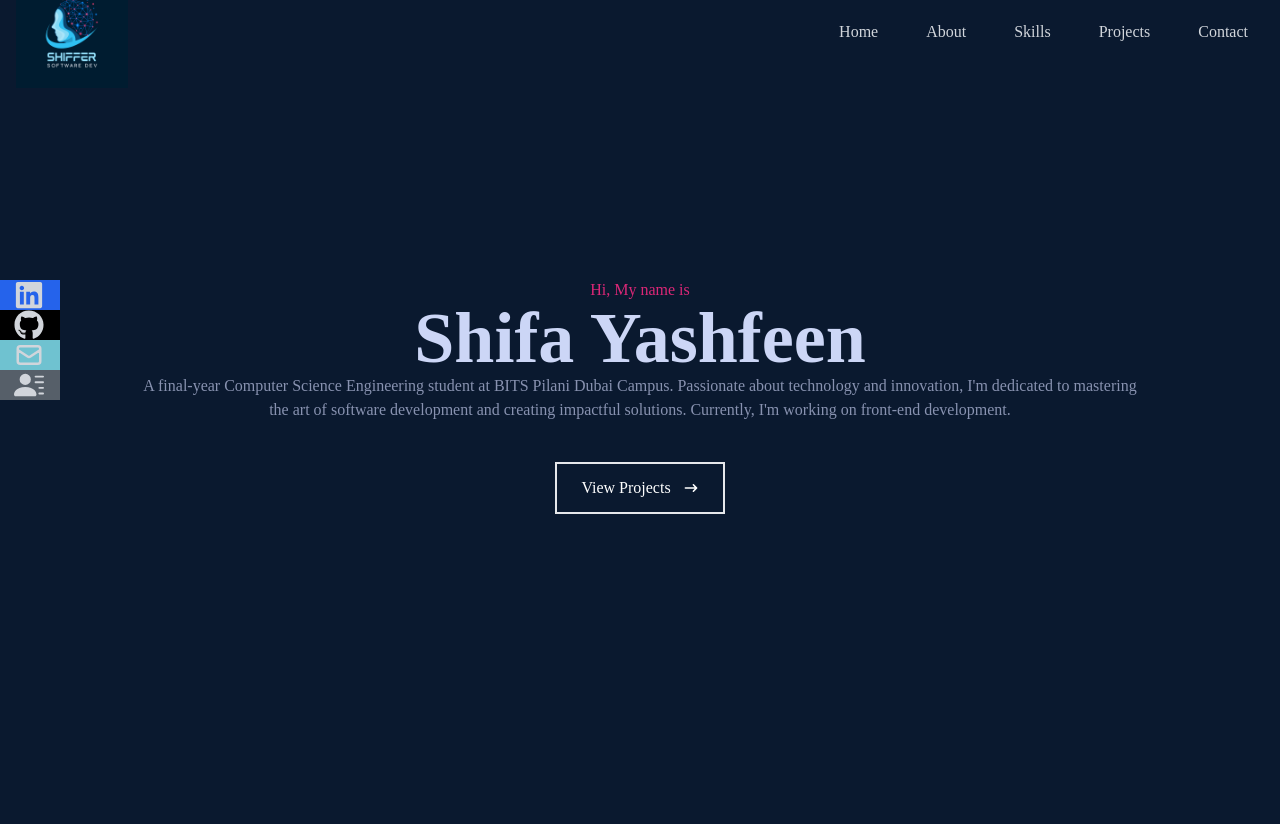
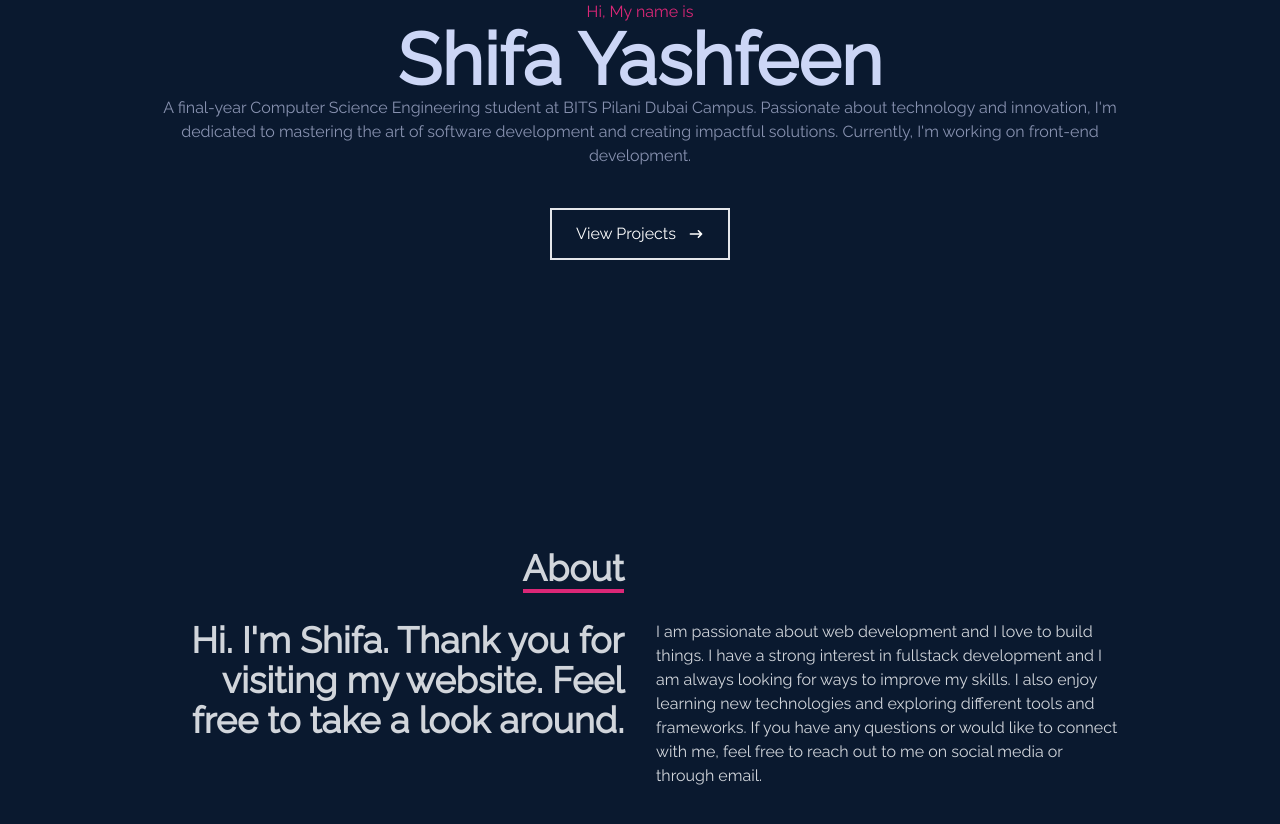
Before and after one commit to shiffy-dev/portfolio, a React (Create React App) app: page / in a window 1280 px wide. Shown: the top 824 px of the page. Built offline with nearby package versions, Linux system fonts and the light colour scheme.

Commit message:
optimised ver

```diff
--- a/package.json
+++ b/package.json
@@ -15,11 +15,13 @@
   },
   "scripts": {
     "start": "react-scripts start",
+    "run":"serve -s build",
     "build": "react-scripts build",
     "test": "react-scripts test",
     "eject": "react-scripts eject"
   },
   "eslintConfig": {
+
     "extends": [
       "react-app",
       "react-app/jest"
--- a/src/App.js
+++ b/src/App.js
@@ -1,20 +1,22 @@
 
-import About from './components/About';
-import Home from "./components/Home";
-import Navbar from './components/Navbar/Navbar';
-import Skills from './components/Skills';
+ import About from './components/About';
+ import Home from "./components/Home";
+//  import Navbar from './components/Navbar/Navbar';
+ import Skills from './components/Skills';
 import Projects from './components/Projects';
 import Contact from './components/Contact';
+
+
 
 function App() {
   return (
     <div>
-      <Navbar />
+      {/* <Navbar  /> */}
       <Home />
       <About />
       <Skills />
       <div id="projects">
-        <Projects />
+      <Projects />
       </div>
       <Contact />
 
--- a/src/components/Home.jsx
+++ b/src/components/Home.jsx
@@ -3,16 +3,15 @@ import { HiArrowNarrowRight } from 'react-icons/hi';
 
 const Home = () => {
   return (
-    <div name='home' className='w-full h-screen bg-[#0a192f] flex items-center justify-center text-white'>
+    <div name='home' className='w-full bg-[#0a192f] flex items-center justify-center text-white'>
       {/* Container */}
       <div className='max-w-[1000px] mx-auto text-center text-white'>
         <p className="text-pink-600">Hi, My name is</p>
         <h1 className='text-4xl sm:text-7xl font-bold text-[#ccd6f6]'>Shifa Yashfeen</h1>
-        <p className="text-[#8892b0]">
-          A final-year Computer Science Engineering student at BITS Pilani Dubai Campus. Passionate about technology and innovation,
-          I'm dedicated to mastering the art of software development and creating impactful solutions.
-          Currently, I'm working on front-end development.
-        </p>
+        <p className="text-[#8892b0]"> A final-year Computer Science Engineering student at BITS Pilani Dubai Campus.
+          Passionate about technology and innovation, I'm dedicated to mastering the art of software development
+          and creating impactful solutions. Currently, I'm working on front-end development.</p>
+
 
         <div className='flex justify-center mt-8'>
           <a href="#projects">
--- a/src/components/Navbar/Navbar.css
+++ /dev/null
@@ -1,28 +0,0 @@
-.nav-list-item {
-    width: 50px;
-    transition: width 0.3s, background-color 0.3s; /* Optional: Adds a smooth transition effect */
-}
-
-.nav-list-item:hover {
-    width: 100px;
-}
-
-.nav-list-item:nth-child(1):hover {
-    background-color: #D60270; /* First color */
-}
-
-.nav-list-item:nth-child(2):hover {
-    background-color: #D60270; /* Second color */
-}
-
-.nav-list-item:nth-child(3):hover {
-    background-color: #9B4F96; /* Third color */
-}
-
-.nav-list-item:nth-child(4):hover {
-    background-color: #0038A8; /* Fourth color */
-}
-
-.nav-list-item:nth-child(5):hover {
-    background-color: #0038A8; /* Fifth color */
-}
--- a/src/components/Navbar/Navbar.jsx
+++ /dev/null
@@ -1,90 +0,0 @@
-import React, { useState } from 'react';
-import logo from '../../assets/sLogo.png';
-import { FaBars, FaTimes, FaGithub, FaLinkedin } from 'react-icons/fa';
-import { BsFillPersonLinesFill } from 'react-icons/bs';
-import { HiOutlineMail } from 'react-icons/hi';
-import "./Navbar.css";
-import {Link} from 'react-scroll';
-
-// this is my navbar component
-
-const Navbar = () => {
-    const [nav, setNav] = useState(false);
-    const handleClick = () => setNav(!nav);
-
-    return (
-        <div className="fixed w-full flex justify-between items-center px-4 bg-[#0a192f] text-gray-300 h-16">
-            <div>
-                <img src={logo} alt="Logo Image" className="w-16 h-16 md:w-28 md:h-28" />
-            </div>
-            <div className="hidden md:flex">
-                <ul className="flex space-x-4">
-                    <li>
-                        <Link to='home' smooth={true} duration={500}>
-                        Home
-                        </Link>
-                    </li>
-                    <li><Link to='about' smooth={true} duration={500}>
-                        About
-                        </Link></li>
-                    <li><Link to='skills' smooth={true} duration={500}>
-                        Skills
-                        </Link></li>
-                        <li><Link to='projects' smooth={true} duration={500}>
-                        Projects
-                        </Link></li>
-                    <li><Link to='contact' smooth={true} duration={500}>
-                        Contact
-                        </Link></li>
-                </ul>
-                {/* Hamburger*/ }
-            </div>
-            <div onClick={handleClick} className="md:hidden z-10 cursor-pointer">
-                {nav ? <FaTimes /> : <FaBars />}
-            </div>
-            <ul className={!nav ? 'hidden' : 'absolute top-0 left-0 w-full h-screen bg-[#0a192f] flex flex-col justify-center items-center'}>
-                <li className="py-6 text-4xl"><Link onClick={handleClick} to='home' smooth={true} duration={500}>
-                        Home
-                        </Link></li>
-                <li className="py-6 text-4xl"><Link onClick={handleClick} to='about' smooth={true} duration={500}>
-                        About
-                        </Link></li>
-                <li className="py-6 text-4xl"><Link onClick={handleClick} to='skills' smooth={true} duration={500}>
-                        Skills
-                        </Link></li>
-                        <li className="py-6 text-4xl"><Link onClick={handleClick} to='Projects' smooth={true} duration={500}>
-                        Projects
-                        </Link></li>
-                <li className="py-6 text-4xl"><Link onClick={handleClick} to='contact' smooth={true} duration={500}>
-                        Contact
-                        </Link></li>
-            </ul>
-            <div className="hidden lg:flex fixed flex-col top-[35%] left-0">
-                <ul>
-                    <li className="w-40 h-15 flex justify-between items-center ml-[-100px] hover:ml-[-10px] duration-300 bg-blue-600">
-                        <a href="https://www.linkedin.com/in/shifa-yashfeen-a93bb6218/" className="flex justify-between items-center w-full text-gray-300">
-                            Linkedin <FaLinkedin size={30} />
-                        </a>
-                    </li>
-                    <li className="w-40 h-15 flex justify-between items-center ml-[-100px] hover:ml-[-10px] duration-300 bg-black">
-                        <a href="https://github.com/shiffy-dev" className="flex justify-between items-center w-full text-gray-300">
-                            Github <FaGithub size={30} />
-                        </a>
-                    </li>
-                    <li className="w-40 h-15 flex justify-between items-center ml-[-100px] hover:ml-[-10px] duration-300 bg-[#6fc2d0]">
-                        <a href="https://mail.google.com/mail/?view=cm&fs=1&to=shifa.yashfeen@gmail.com" className="flex justify-between items-center w-full text-gray-300">
-                            Email <HiOutlineMail size={30} />
-                        </a>
-                    </li>
-                    <li className="w-40 h-15 flex justify-between items-center ml-[-100px] hover:ml-[-10px] duration-300 bg-[#565f69]">
-                        <a href="https://drive.google.com/file/d/1LSd1M3GDO5DWRAdH6r3TSqjBYUZTVczt/view?usp=drive_link" className="flex justify-between items-center w-full text-gray-300">
-                            Resume <BsFillPersonLinesFill size={30} />
-                        </a>
-                    </li>
-                </ul>
-            </div>
-        </div>
-    );
-}
-
-export default Navbar;
--- a/src/index.css
+++ b/src/index.css
@@ -2,7 +2,16 @@
 @tailwind components;
 @tailwind utilities;
 
-@import url('https://fonts.googleapis.com/css2?family=Raleway:wght@300;400;500;600;700;800;900&display=swap');
+/* @import url('https://fonts.googleapis.com/css2?family=Raleway:wght@400;700;&display=swap'); */
+
+/* latin */
+@font-face {
+    font-family: 'Raleway';
+    font-style: normal;
+    font-weight: 400;
+    src: url("/public/font.woff2") format('woff2');
+    unicode-range: U+0000-00FF, U+0131, U+0152-0153, U+02BB-02BC, U+02C6, U+02DA, U+02DC, U+0304, U+0308, U+0329, U+2000-206F, U+2074, U+20AC, U+2122, U+2191, U+2193, U+2212, U+2215, U+FEFF, U+FFFD;
+  }
 
 @layer base {
     body {
```
Also changed, not shown: public/font.woff2 (added), src/assets/Projects/ML.png.
